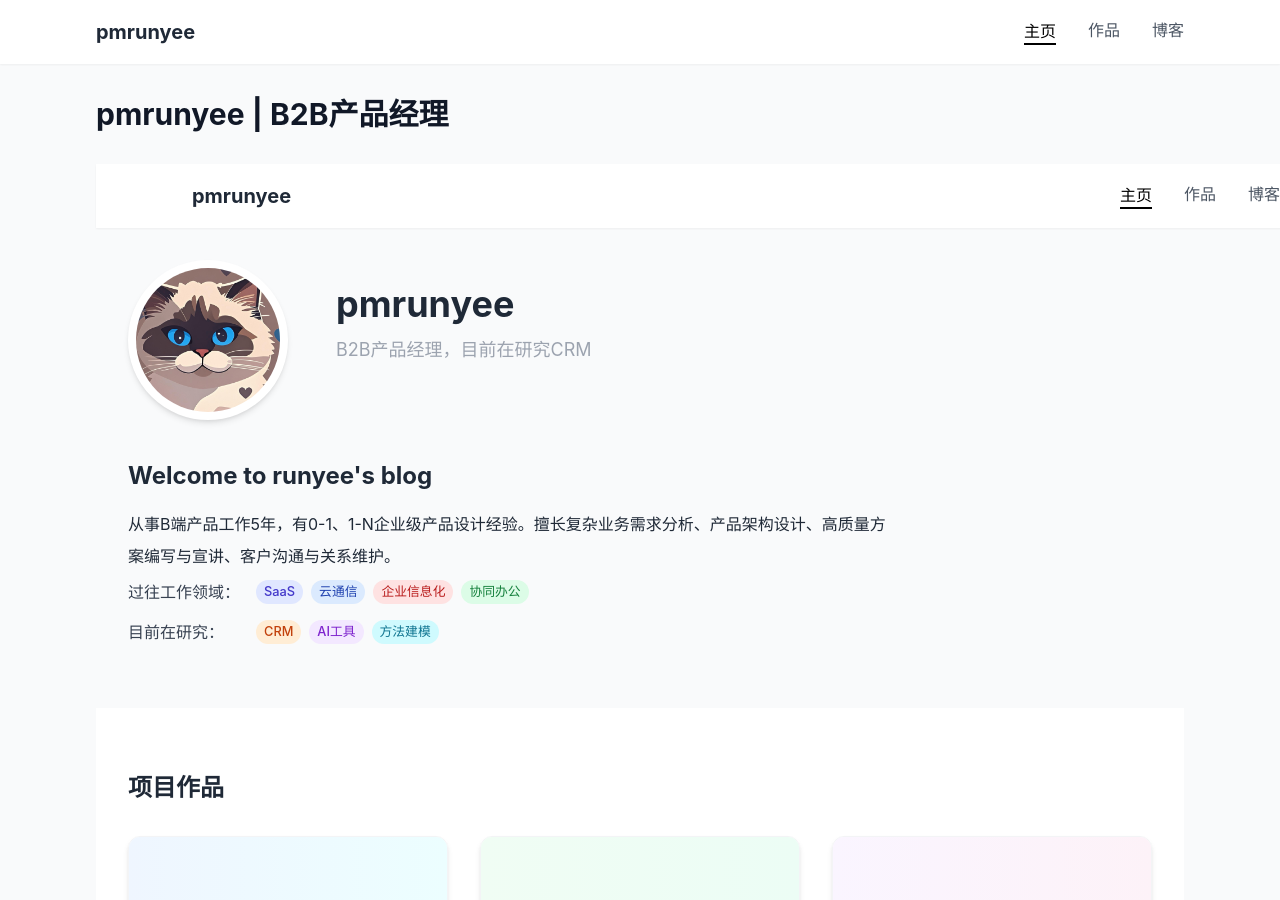
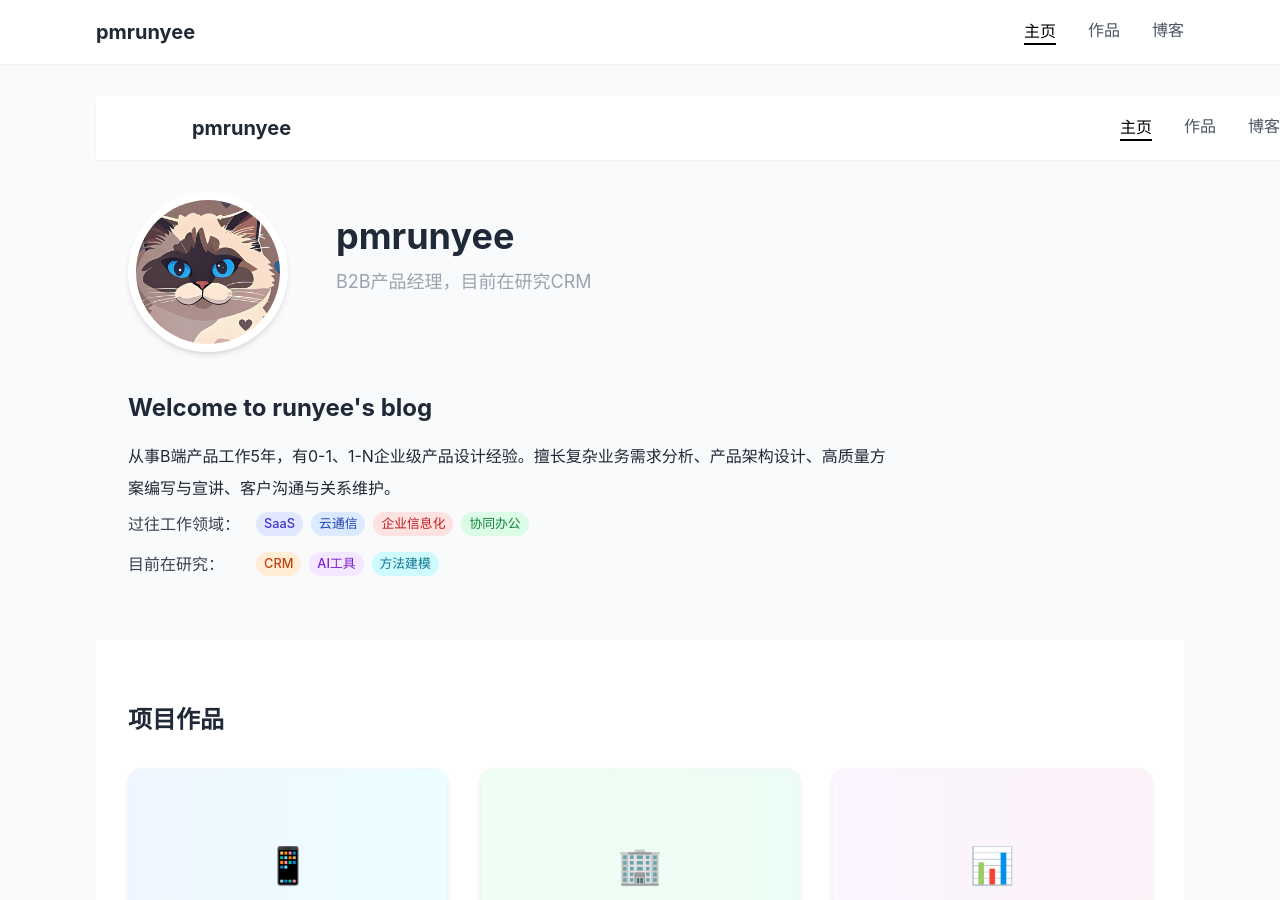
Before and after one commit to runyeehong/runyeehong.github.io, a Jekyll site: the page built from index.html, in a window 1280 px wide and 900 px high. Built offline with Jekyll 4.4.1, drawn with Linux system fonts in a browser that asks for light colours; nearby versions of some CDN libraries; the list of posts is cut into pages by our own code.

Commit message:
Update index.html

```diff
--- a/index.html
+++ b/index.html
@@ -1,6 +1,5 @@
 ---
 layout: default
-title: pmrunyee | B2B产品经理
 ---
 
 <!DOCTYPE html>
```
